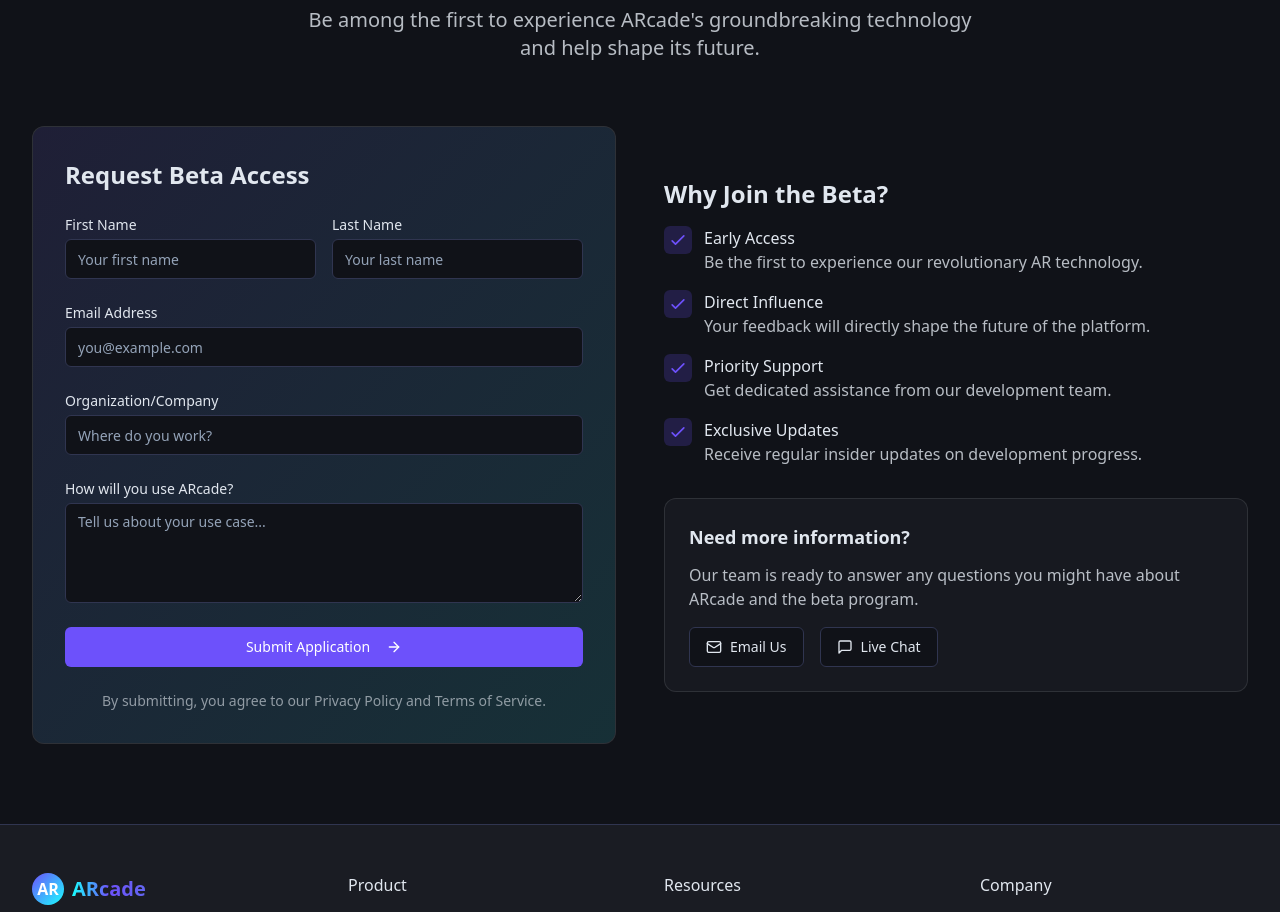
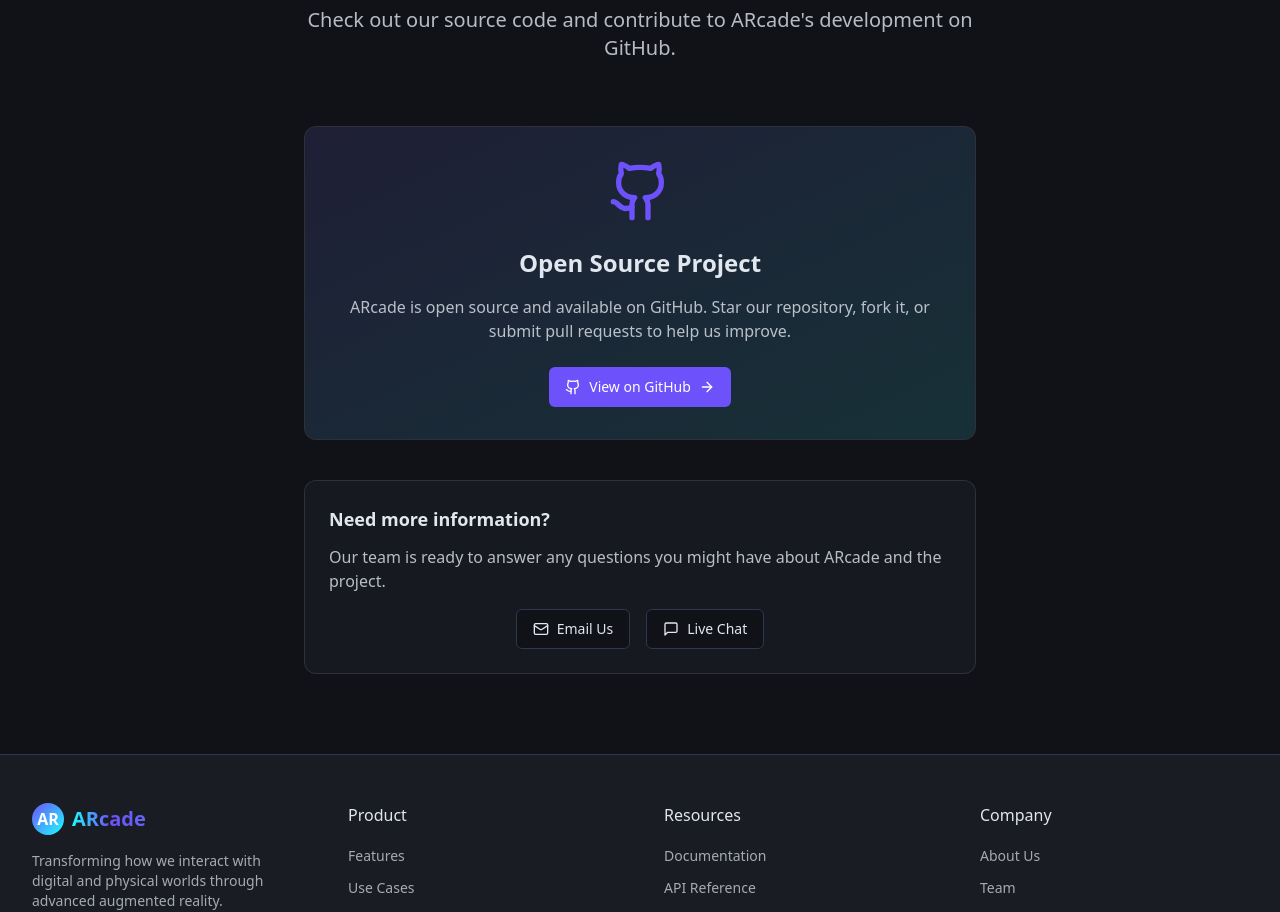
Before and after one commit to noahzanecook/specops-tech, a React (Vite) app: page / in a window 1280 px wide. Shown: the part 5300-6212 px from the top of the page. Built offline with nearby package versions, Linux system fonts and the light colour scheme.

Commit message:
Remove beta signup section
Removed the "Join the Beta" section from the contact section.

```diff
--- a/src/components/ContactSection.tsx
+++ b/src/components/ContactSection.tsx
@@ -1,121 +1,49 @@
 
-import { ArrowRight, Mail, MessageSquare } from "lucide-react";
+import { ArrowRight, Mail, MessageSquare, Github } from "lucide-react";
 import { Button } from "@/components/ui/button";
-import { Input } from "@/components/ui/input";
-import { Textarea } from "@/components/ui/textarea";
 
 export default function ContactSection() {
   return (
     <section id="contact" className="py-20 relative">
       <div className="max-w-7xl mx-auto px-4 sm:px-6 lg:px-8">
         <div className="text-center mb-16">
-          <h2 className="text-3xl font-bold mb-4 gradient-text inline-block">Join the Beta</h2>
+          <h2 className="text-3xl font-bold mb-4 gradient-text inline-block">Project Repository</h2>
           <p className="text-xl text-foreground/80 max-w-2xl mx-auto">
-            Be among the first to experience ARcade's groundbreaking technology and help shape its future.
+            Check out our source code and contribute to ARcade's development on GitHub.
           </p>
         </div>
 
-        <div className="grid md:grid-cols-2 gap-12 items-center">
-          <div className="glass-card p-8 rounded-xl relative overflow-hidden">
+        <div className="flex flex-col items-center justify-center">
+          <div className="glass-card p-8 rounded-xl relative overflow-hidden max-w-2xl w-full mb-10">
             <div className="absolute inset-0 bg-gradient-to-br from-primary/10 to-accent/10 -z-10"></div>
 
-            <h3 className="text-2xl font-bold mb-6">Request Beta Access</h3>
+            <div className="flex flex-col items-center text-center">
+              <Github className="h-16 w-16 mb-6 text-primary" />
+              <h3 className="text-2xl font-bold mb-4">Open Source Project</h3>
+              <p className="text-foreground/80 mb-6">
+                ARcade is open source and available on GitHub. Star our repository, fork it, or submit pull requests to help us improve.
+              </p>
 
-            <form className="space-y-6">
-              <div className="grid grid-cols-1 sm:grid-cols-2 gap-4">
-                <div>
-                  <label htmlFor="first-name" className="block text-sm font-medium mb-1">First Name</label>
-                  <Input id="first-name" placeholder="Your first name" />
-                </div>
-                <div>
-                  <label htmlFor="last-name" className="block text-sm font-medium mb-1">Last Name</label>
-                  <Input id="last-name" placeholder="Your last name" />
+              <Button
+                as="a"
+                href="https://github.com"
+                target="_blank"
+                rel="noopener noreferrer"
+                className="flex items-center gap-2"
+              >
+                <Github className="h-5 w-5" />
+                View on GitHub
+                <ArrowRight className="h-4 w-4" />
+              </Button>
             </div>
           </div>
 
-              <div>
-                <label htmlFor="email" className="block text-sm font-medium mb-1">Email Address</label>
-                <Input id="email" type="email" placeholder="you@example.com" />
-              </div>
-
-              <div>
-                <label htmlFor="organization" className="block text-sm font-medium mb-1">Organization/Company</label>
-                <Input id="organization" placeholder="Where do you work?" />
-              </div>
-
-              <div>
-                <label htmlFor="message" className="block text-sm font-medium mb-1">How will you use ARcade?</label>
-                <Textarea id="message" placeholder="Tell us about your use case..." className="min-h-[100px]" />
-              </div>
-
-              <Button type="submit" className="w-full">
-                Submit Application
-                <ArrowRight className="ml-2 h-4 w-4" />
-              </Button>
-
-              <p className="text-sm text-foreground/60 text-center mt-4">
-                By submitting, you agree to our Privacy Policy and Terms of Service.
-              </p>
-            </form>
-          </div>
-
-          <div className="space-y-8">
-            <div>
-              <h3 className="text-2xl font-bold mb-4">Why Join the Beta?</h3>
-              <ul className="space-y-4">
-                <li className="flex gap-3">
-                  <div className="flex-shrink-0 p-1 rounded-md bg-primary/20 text-primary h-fit">
-                    <svg className="h-5 w-5" xmlns="http://www.w3.org/2000/svg" fill="none" viewBox="0 0 24 24" stroke="currentColor">
-                      <path strokeLinecap="round" strokeLinejoin="round" strokeWidth={2} d="M5 13l4 4L19 7" />
-                    </svg>
-                  </div>
-                  <div>
-                    <h4 className="font-medium">Early Access</h4>
-                    <p className="text-foreground/80">Be the first to experience our revolutionary AR technology.</p>
-                  </div>
-                </li>
-                <li className="flex gap-3">
-                  <div className="flex-shrink-0 p-1 rounded-md bg-primary/20 text-primary h-fit">
-                    <svg className="h-5 w-5" xmlns="http://www.w3.org/2000/svg" fill="none" viewBox="0 0 24 24" stroke="currentColor">
-                      <path strokeLinecap="round" strokeLinejoin="round" strokeWidth={2} d="M5 13l4 4L19 7" />
-                    </svg>
-                  </div>
-                  <div>
-                    <h4 className="font-medium">Direct Influence</h4>
-                    <p className="text-foreground/80">Your feedback will directly shape the future of the platform.</p>
-                  </div>
-                </li>
-                <li className="flex gap-3">
-                  <div className="flex-shrink-0 p-1 rounded-md bg-primary/20 text-primary h-fit">
-                    <svg className="h-5 w-5" xmlns="http://www.w3.org/2000/svg" fill="none" viewBox="0 0 24 24" stroke="currentColor">
-                      <path strokeLinecap="round" strokeLinejoin="round" strokeWidth={2} d="M5 13l4 4L19 7" />
-                    </svg>
-                  </div>
-                  <div>
-                    <h4 className="font-medium">Priority Support</h4>
-                    <p className="text-foreground/80">Get dedicated assistance from our development team.</p>
-                  </div>
-                </li>
-                <li className="flex gap-3">
-                  <div className="flex-shrink-0 p-1 rounded-md bg-primary/20 text-primary h-fit">
-                    <svg className="h-5 w-5" xmlns="http://www.w3.org/2000/svg" fill="none" viewBox="0 0 24 24" stroke="currentColor">
-                      <path strokeLinecap="round" strokeLinejoin="round" strokeWidth={2} d="M5 13l4 4L19 7" />
-                    </svg>
-                  </div>
-                  <div>
-                    <h4 className="font-medium">Exclusive Updates</h4>
-                    <p className="text-foreground/80">Receive regular insider updates on development progress.</p>
-                  </div>
-                </li>
-              </ul>
-            </div>
-
-            <div className="glass-card p-6 rounded-xl">
+          <div className="glass-card p-6 rounded-xl max-w-2xl w-full">
             <h4 className="font-bold text-lg mb-3">Need more information?</h4>
             <p className="text-foreground/80 mb-4">
-                Our team is ready to answer any questions you might have about ARcade and the beta program.
+              Our team is ready to answer any questions you might have about ARcade and the project.
             </p>
-              <div className="flex flex-col sm:flex-row gap-4">
+            <div className="flex flex-col sm:flex-row gap-4 justify-center">
               <Button variant="outline" className="gap-2">
                 <Mail className="h-4 w-4" />
                 Email Us
@@ -128,7 +56,6 @@ export default function ContactSection() {
           </div>
         </div>
       </div>
-      </div>
     </section>
   );
 }
```
Lines whose indentation alone changed are shown as unchanged.
